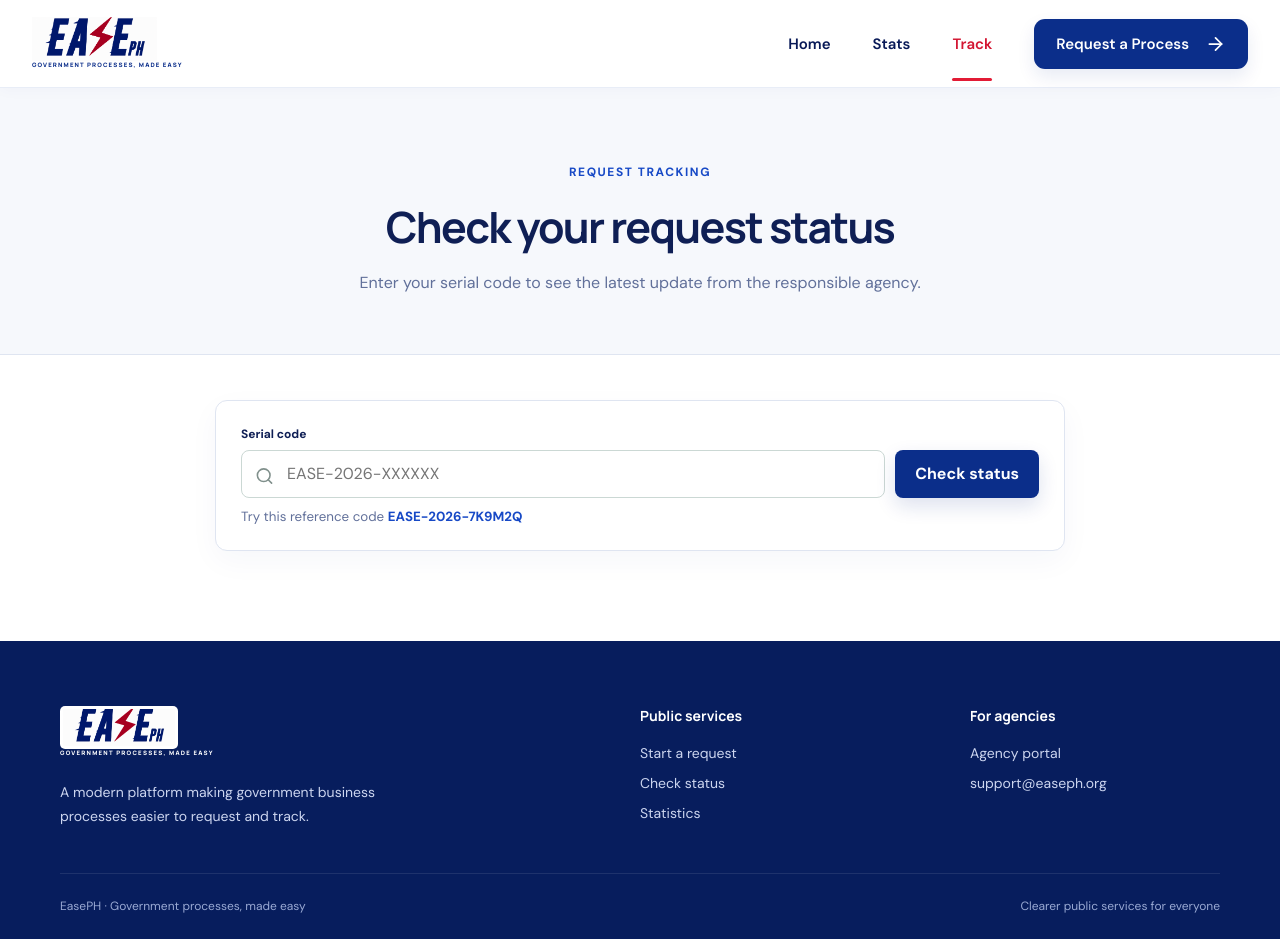
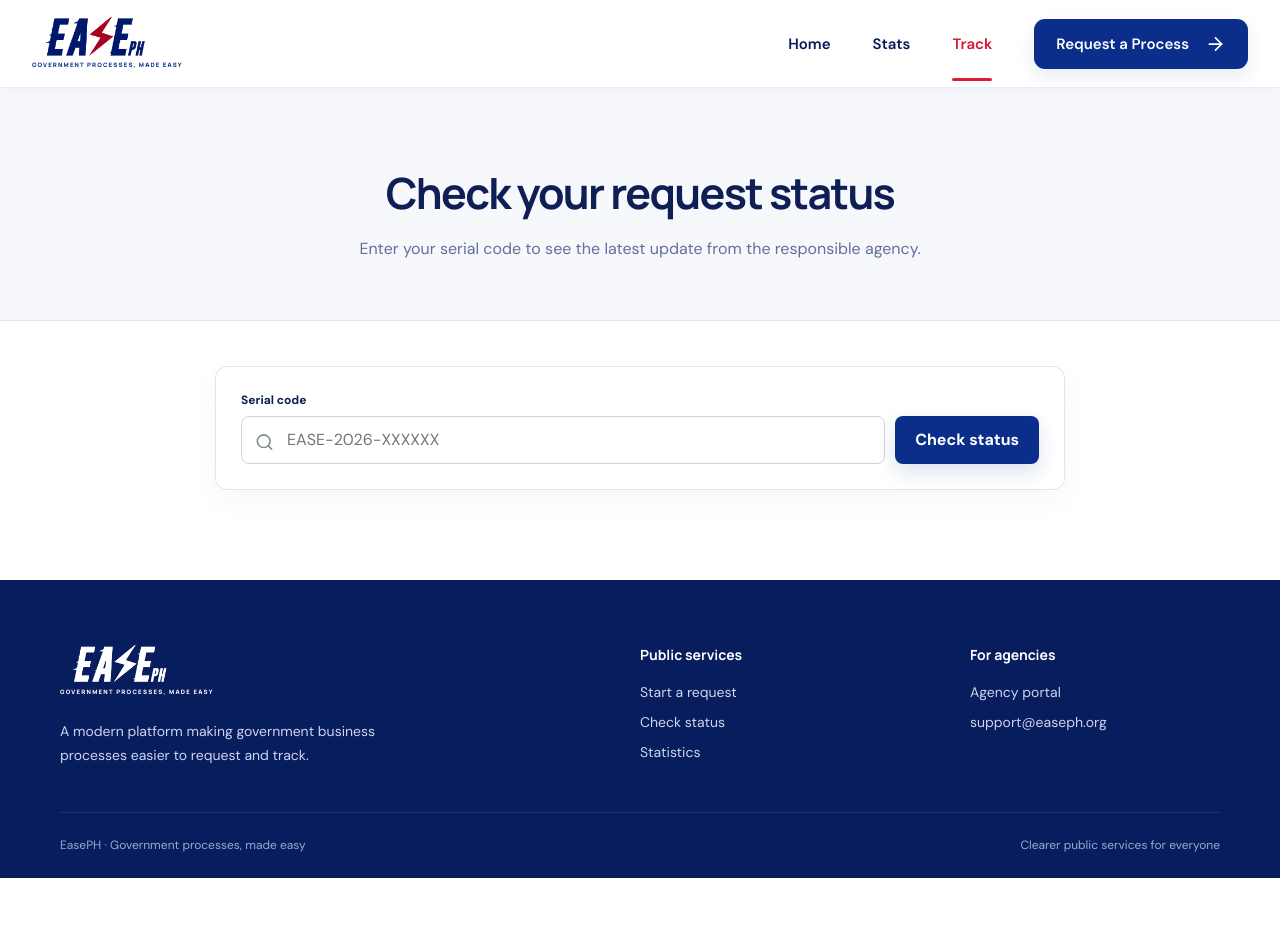
Before and after one commit to anaj00/better-gov, a React (Vite) app: page /status in a window 1280 px wide. After the commit the page ends 878 px from the top, so only its background shows below. Built offline with nearby package versions, Linux system fonts and the light colour scheme.

Commit message:
feat: consistent code

```diff
--- a/src/components.tsx
+++ b/src/components.tsx
@@ -3,7 +3,7 @@ import { type ReactNode, useState } from "react";
 import { Link, NavLink, useNavigate } from "react-router-dom";
 import { isAuthenticated, resetRequests, setAuthenticated } from "./store";
 import type { Status } from "./types";
-import easephLogo from "./assets/easeph-logo.png";
+import easephLogo from "./assets/easeph-logo-transparent.png";
 
 export function Logo({ inverse = false }: { inverse?: boolean }) {
   return (
@@ -80,12 +80,12 @@ export function Layout(
   },
 ) {
   return (
-    <>
+    <div className="site-layout">
       <Header />
       {agency && <AgencyBar />}
       {children}
       {!home && !hideFooter && <Footer />}
-    </>
+    </div>
   );
 }
 
@@ -122,8 +122,7 @@ function AgencyBar() {
 }
 
 export function PageIntro(
-  { eyebrow, title, text, children }: {
-    eyebrow: string;
+  { title, text, children }: {
     title: string;
     text: string;
     children?: ReactNode;
@@ -132,7 +131,6 @@ export function PageIntro(
   return (
     <section className="page-intro">
       <div className="container narrow">
-        <span className="eyebrow">{eyebrow}</span>
         <h1>{title}</h1>
         <p>{text}</p>
         {children}
@@ -155,8 +153,7 @@ export function EmptyState({ children }: { children: ReactNode }) {
 }
 
 export function SectionHeading(
-  { eyebrow, title, text, action }: {
-    eyebrow?: string;
+  { title, text, action }: {
     title: string;
     text?: string;
     action?: ReactNode;
@@ -165,7 +162,6 @@ export function SectionHeading(
   return (
     <div className="section-heading">
       <div>
-        {eyebrow && <span className="eyebrow">{eyebrow}</span>}
         <h2>{title}</h2>
         {text && <p>{text}</p>}
       </div>
--- a/src/pages/AgencyDashboard.tsx
+++ b/src/pages/AgencyDashboard.tsx
@@ -32,7 +32,6 @@ export default function AgencyDashboard() {
         <div className="container">
           <div className="agency-heading">
             <div>
-              <span className="eyebrow">Agency workspace</span>
               <h1>Requests</h1>
               <p>Review and update requests submitted through EasePH.</p>
             </div>
--- a/src/pages/AgencyLogin.tsx
+++ b/src/pages/AgencyLogin.tsx
@@ -31,7 +31,6 @@ export default function AgencyLogin() {
       <main className="login-page">
         <div className="login-side">
           <div>
-            <span className="eyebrow light">Agency workspace</span>
             <h1>Manage requests with clarity.</h1>
             <p>
               Review submitted business requests, record approvals, and keep the
--- a/src/pages/Confirmation.tsx
+++ b/src/pages/Confirmation.tsx
@@ -6,7 +6,7 @@ import { Link, Navigate, useParams } from "react-router-dom";
 import { Layout, StatusBadge } from "../components";
 import { activeProcesses } from "../data";
 import { formatDate, getRequests, updateRequest } from "../store";
-import easephLogo from "../assets/easeph-logo.png";
+import easephLogo from "../assets/easeph-logo-transparent.png";
 
 const imageDataUrl = async (url: string) => {
   const blob = await fetch(url).then((response) => response.blob());
@@ -15,6 +15,27 @@ const imageDataUrl = async (url: string) => {
     reader.onload = () => resolve(String(reader.result));
     reader.onerror = reject;
     reader.readAsDataURL(blob);
+  });
+};
+
+const whiteImageDataUrl = async (url: string) => {
+  const source = await imageDataUrl(url);
+  return await new Promise<string>((resolve, reject) => {
+    const image = new Image();
+    image.onload = () => {
+      const canvas = document.createElement("canvas");
+      canvas.width = image.naturalWidth;
+      canvas.height = image.naturalHeight;
+      const context = canvas.getContext("2d");
+      if (!context) return reject(new Error("Unable to prepare logo"));
+      context.drawImage(image, 0, 0);
+      context.globalCompositeOperation = "source-in";
+      context.fillStyle = "#FFFFFF";
+      context.fillRect(0, 0, canvas.width, canvas.height);
+      resolve(canvas.toDataURL("image/png"));
+    };
+    image.onerror = reject;
+    image.src = source;
   });
 };
 
@@ -36,7 +57,7 @@ export default function Confirmation() {
       encodeURIComponent(request.serialCode)
     }`;
     const [logo, qrCode] = await Promise.all([
-      imageDataUrl(easephLogo),
+      whiteImageDataUrl(easephLogo),
       QRCode.toDataURL(statusUrl, {
         width: 480,
         margin: 1,
@@ -48,9 +69,7 @@ export default function Confirmation() {
     pdf.rect(0, 0, 210, 43, "F");
     pdf.setFillColor(214, 31, 58);
     pdf.rect(0, 43, 210, 2.5, "F");
-    pdf.setFillColor(255, 255, 255);
-    pdf.roundedRect(15, 8, 47, 27, 2, 2, "F");
-    pdf.addImage(logo, "PNG", 17, 10, 43, 22);
+    pdf.addImage(logo, "PNG", 16, 9, 45, 23);
     pdf.setTextColor(255, 255, 255);
     pdf.setFont("helvetica", "bold");
     pdf.setFontSize(15);
@@ -73,7 +92,7 @@ export default function Confirmation() {
     );
 
     pdf.setFillColor(246, 248, 252);
-    pdf.roundedRect(15, 77, 180, 40, 3, 3, "F");
+    pdf.roundedRect(15, 77, 180, 54, 3, 3, "F");
     pdf.setFont("helvetica", "bold");
     pdf.setTextColor(11, 46, 138);
     pdf.setFontSize(8);
@@ -85,7 +104,7 @@ export default function Confirmation() {
     pdf.setTextColor(88, 105, 148);
     pdf.text(`Submitted ${formatDate(request.dateSubmitted)}`, 23, 109);
 
-    pdf.addImage(qrCode, "PNG", 151, 81, 31, 31);
+    pdf.addImage(qrCode, "PNG", 143, 81, 45, 45);
     const entries = [
       ["Process", request.processName],
       ["Business", request.businessName],
@@ -94,7 +113,7 @@ export default function Confirmation() {
       ["Current status", request.status],
       ["Estimated time", activeProcesses[request.processId].estimate],
     ];
-    let y = 133;
+    let y = 147;
     entries.forEach(([label, value]) => {
       pdf.setFont("helvetica", "bold");
       pdf.setFontSize(8);
@@ -125,7 +144,6 @@ export default function Confirmation() {
           <div className="success-icon">
             <Check />
           </div>
-          <span className="eyebrow">Request submitted</span>
           <h1>Your request is on its way.</h1>
           <p>Keep your serial code safe. You will use it to track progress.</p>
           <div className="serial-card">
--- a/src/pages/PublicDashboard.tsx
+++ b/src/pages/PublicDashboard.tsx
@@ -68,7 +68,6 @@ export default function PublicDashboard() {
     <Layout>
       <main className="dashboard-page">
         <PageIntro
-          eyebrow="Public service data"
           title="How government services are performing"
           text="Explore service data across 50 business-facing processes and four geographic levels."
         />
--- a/src/pages/RequestDetails.tsx
+++ b/src/pages/RequestDetails.tsx
@@ -43,7 +43,6 @@ export default function RequestDetails() {
           </Link>
           <div className="detail-heading">
             <div>
-              <span className="eyebrow">Request details</span>
               <h1>{original.serialCode}</h1>
               <p>
                 Submitted {formatDate(original.dateSubmitted)} · Last updated
--- a/src/pages/RequestForm.tsx
+++ b/src/pages/RequestForm.tsx
@@ -132,7 +132,6 @@ export default function RequestForm() {
             <ArrowLeft /> {step > 0 ? "Previous step" : "Back to home"}
           </Link>
           <div className="form-heading">
-            <span className="eyebrow">Government service request</span>
             <h1>{process ? process.name : "Choose a process"}</h1>
             <p>
               {process
--- a/src/pages/StatusLookup.tsx
+++ b/src/pages/StatusLookup.tsx
@@ -29,7 +29,6 @@ export default function StatusLookup() {
     <Layout>
       <main>
         <PageIntro
-          eyebrow="Request tracking"
           title="Check your request status"
           text="Enter your serial code to see the latest update from the responsible agency."
         />
@@ -51,15 +50,6 @@ export default function StatusLookup() {
                   </button>
                 </div>
               </label>
-              <small>
-                Try this reference code{" "}
-                <button
-                  type="button"
-                  onClick={() => setSerial("EASE-2026-7K9M2Q")}
-                >
-                  EASE-2026-7K9M2Q
-                </button>
-              </small>
             </form>
             {searched && !result && (
               <div className="lookup-error">
@@ -77,7 +67,6 @@ export default function StatusLookup() {
               <div className="status-result">
                 <div className="status-result-head">
                   <div>
-                    <span className="eyebrow">Request found</span>
                     <h2>{result.processName}</h2>
                     <p>{result.serialCode}</p>
                   </div>
--- a/src/store.ts
+++ b/src/store.ts
@@ -43,12 +43,7 @@ export const setAuthenticated = (value: boolean) =>
   localStorage.setItem(AUTH_KEY, String(value));
 
 export function generateSerial() {
-  const chars = "ABCDEFGHJKLMNPQRSTUVWXYZ23456789";
-  const suffix = Array.from(
-    { length: 6 },
-    () => chars[Math.floor(Math.random() * chars.length)],
-  ).join("");
-  return `EASE-${new Date().getFullYear()}-${suffix}`;
+  return "EASE-2026-7K9M2Q";
 }
 
 export const formatDate = (date: string, style: "short" | "long" = "long") =>
--- a/src/styles.css
+++ b/src/styles.css
@@ -24,6 +24,17 @@ body {
   margin: 0;
   min-width: 320px;
 }
+.site-layout {
+  min-height: 100vh;
+  display: flex;
+  flex-direction: column;
+}
+.site-layout > main {
+  flex: 1 0 auto;
+}
+.site-layout > footer {
+  margin-top: auto;
+}
 a {
   color: inherit;
   text-decoration: none;
@@ -2472,9 +2483,9 @@ td > a {
   color: #fff !important;
 }
 .logo-inverse > img {
-  background: #fff;
-  border-radius: 5px;
-  padding: 3px;
+  background: transparent;
+  padding: 0;
+  filter: brightness(0) invert(1);
   mix-blend-mode: normal;
 }
 nav {
```
Also changed, not shown: src/assets/easeph-logo-transparent.png (added).
